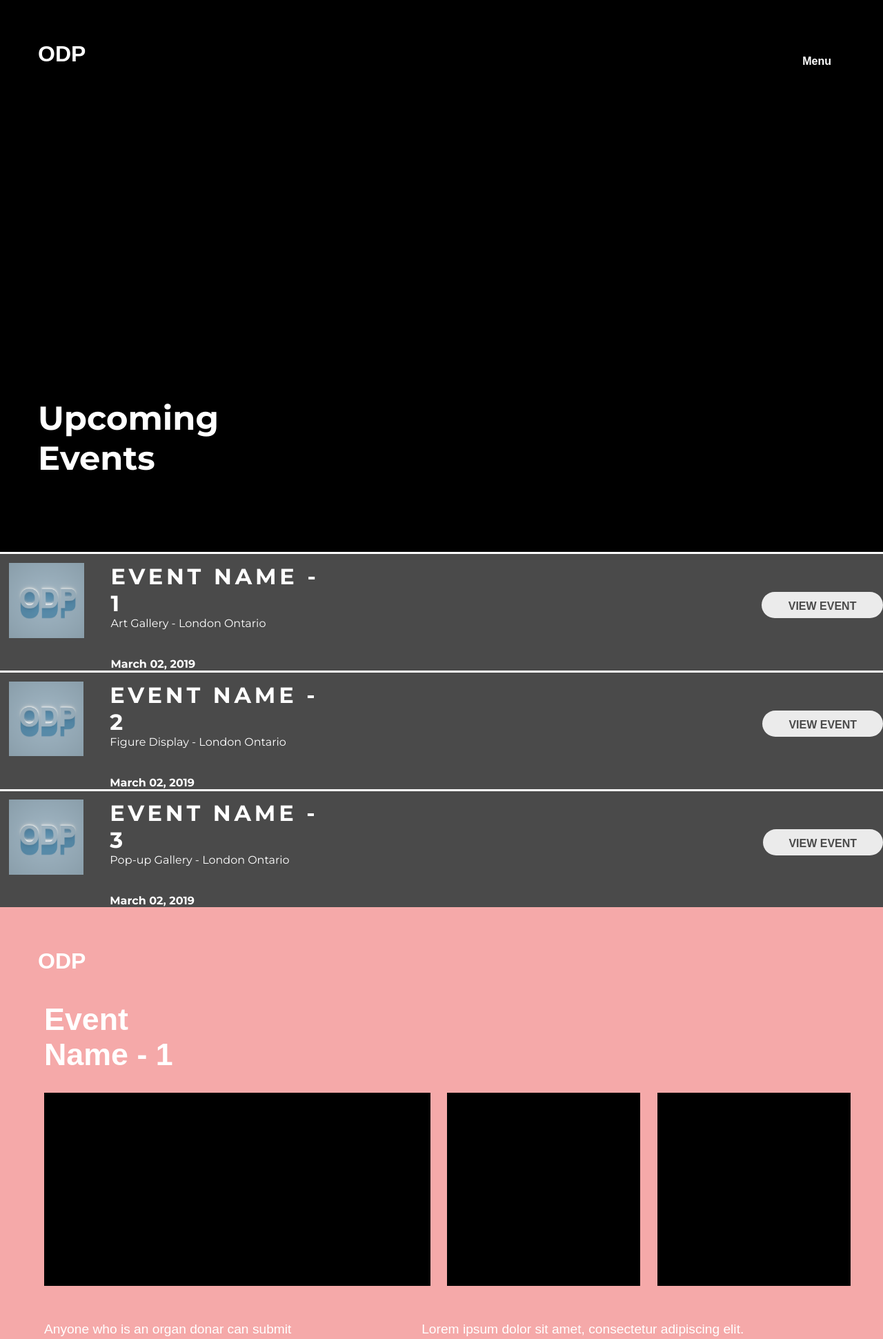
After one commit to Brendan-Rogers/FinalProject2019, a PHP site: page /events.html in a window 1280 px wide. The commit adds this page. Shown: the top 1941 px of the page at 69% size. Run offline with PHP 8.4, Linux system fonts and the light colour scheme.

Commit message:
Event page coded and styled

```diff
--- a/admin/scripts/connect.php
+++ b/admin/scripts/connect.php
@@ -9,7 +9,7 @@ $dsn = 'mysql:' . http_build_query($db_dsn, '', ';');
 
 // Set up connection credentials
 $db_user = 'root';
-$db_pass = 'root';
+$db_pass = '';
 
 $pdo = new PDO($dsn, $db_user, $db_pass);
 
--- a/css/master.css
+++ b/css/master.css
@@ -324,5 +324,154 @@ footer .siteTitle {
 
   .imgSect {
     margin-top: 50px; } }
+.siteTitleInv {
+  margin: 0;
+  font-size: 2em;
+  margin-left: 55px;
+  display: inline-block;
+  padding-top: 60px;
+  font-weight: bold;
+  color: #fff; }
+
+.menuButtonInv {
+  color: #ffffff; }
+
+.eventTop {
+  height: 100vh;
+  width: 100%;
+  background-color: black;
+  color: #fff; }
+
+.eventTitle {
+  font-family: "Montserrat", sans-serif;
+  font-weight: bold;
+  font-size: 3em;
+  width: 280px;
+  margin-left: 55px;
+  margin-top: 60vh; }
+
+.eventList {
+  width: 100%; }
+
+.eventPreview {
+  width: 100%;
+  background-color: #4a4a4a;
+  display: flex;
+  margin-top: 3px; }
+
+.eventPImgCon {
+  width: 120px;
+  margin-left: 1%;
+  margin-top: 1%;
+  margin-bottom: 1%;
+  margin-right: 3%; }
+
+.eventPImg {
+  width: 100%; }
+
+.eventPInfo {
+  font-family: "Montserrat", sans-serif;
+  margin-top: 1%; }
+
+.eventPName {
+  color: #fff;
+  font-size: 2em;
+  letter-spacing: .15em; }
+
+.eventPLoc {
+  color: #fff;
+  font-weight: initial;
+  margin-bottom: 40px; }
+
+.eventPDate {
+  color: #fff; }
+
+.eventPButton {
+  text-decoration: none;
+  color: #4a4a4a;
+  background-color: #ebebeb;
+  height: 2.4em;
+  padding: 6px 2%;
+  border-radius: 25px;
+  padding-top: 12px;
+  font-weight: bold;
+  margin-top: 55px;
+  margin-left: 50vw;
+  width: 188px;
+  text-align: center; }
+
+.event {
+  min-height: 100vh; }
+
+.event1 {
+  background-color: #f5a9a9; }
+
+.event2 {
+  background-color: #a9f4f5; }
+
+.event3 {
+  background-color: #b4f5a9; }
+
+.eventCon {
+  display: flex;
+  flex-direction: column;
+  margin-left: 5%; }
+
+.eventName {
+  font-size: 2.8em;
+  font-weight: bold;
+  width: 200px;
+  margin-top: 40px; }
+
+.eventName1 {
+  color: #fff; }
+
+.eventName2 {
+  color: black; }
+
+.eventImgs {
+  width: 100%;
+  display: flex;
+  margin-top: 30px;
+  flex-wrap: wrap; }
+
+.eventImg1 {
+  width: 560px;
+  height: 280px;
+  min-width: 280px;
+  background-color: black;
+  margin-bottom: 50px; }
+
+.eventImg2 {
+  width: 280px;
+  height: 280px;
+  min-width: 280px;
+  margin-left: 2%;
+  background-color: black; }
+
+.eventText {
+  display: flex;
+  color: #fff;
+  font-size: 1.2em;
+  line-height: 1.4em; }
+
+.eventText1 {
+  color: #fff; }
+
+.eventText2 {
+  color: black; }
+
+.eventBody1 {
+  width: 35%;
+  margin-right: 10%; }
+
+.eventBody2 {
+  width: 40%; }
+
+.footerEvent {
+  background-color: #313131;
+  margin-top: 0 !important;
+  height: 100px;
+  padding-bottom: 140px; }
 
 /*# sourceMappingURL=master.css.map */
--- /dev/null
+++ b/events.html
@@ -0,0 +1,146 @@
+<!DOCTYPE html>
+<html lang="en">
+<head>
+    <meta charset="UTF-8">
+    <meta name="viewport" content="width=device-width, initial-scale=1.0">
+    <meta http-equiv="X-UA-Compatible" content="ie=edge">
+    <title>ODP - Events</title>
+    <link rel="stylesheet" href="css/master.css">
+</head>
+<body>
+
+    <nav class="navArea hidden">
+        <h1 class="hidden">Main Navigation</h1>
+
+        <a href="#" class="closeButton">Close</a>
+
+        <ul class="navList">
+            <li class="navOpt"><a href="index.html" class="navLink">home.</a></li>
+            <li class="navOpt"><a href="#" class="navLink">about.</a></li>
+            <li class="navOpt"><a href="gallery.php" class="navLink">gallery.</a></li>
+            <li class="navOpt"><a href="#" class="navLink">contact.</a></li>
+        </ul>
+
+        <ul class="navInfo">
+            <li class="infoList">130 Dundas Street, 5th floor</li>
+            <li class="infoList">London, Ontario</li>
+            <li class="infoList">(555)-555-5555</li>
+            <li class="infoList">Awareness@ODP.ca</li>
+        </ul>
+    </nav>
+
+    <a href="#" class="menuButton menuButtonInv">Menu</a>
+
+    <main class="container page">
+        <!-- <h1 class="siteTitleInv">ODP</h1> -->
+
+        <div class="eventTop">
+            <h1 class="siteTitleInv">ODP</h1>
+            <h2 class="eventTitle">Upcoming Events</h2>
+        </div>
+
+        <div class="eventList">
+            <div class="eventPreview">
+                <div class="eventPImgCon">
+                    <img src="images/organ_logo.png" alt="Event preview image" class="eventPImg">
+                </div>
+                <div class="eventPInfo">
+                    <h3 class="eventPName">EVENT NAME - 1</h3>
+                    <h4 class="eventPLoc">Art Gallery - London Ontario</h4>
+                    <h4 class="eventPDate">March 02, 2019</h4>
+                </div>
+                <a href="#event1" class="eventPButton">VIEW EVENT</a>
+            </div>
+
+            <div class="eventPreview">
+                <div class="eventPImgCon">
+                    <img src="images/organ_logo.png" alt="Event preview image" class="eventPImg">
+                </div>
+                <div class="eventPInfo">
+                    <h3 class="eventPName">EVENT NAME - 2</h3>
+                    <h4 class="eventPLoc">Figure Display - London Ontario</h4>
+                    <h4 class="eventPDate">March 02, 2019</h4>
+                </div>
+                <a href="#event2" class="eventPButton">VIEW EVENT</a>
+            </div>
+
+            <div class="eventPreview">
+                <div class="eventPImgCon">
+                    <img src="images/organ_logo.png" alt="Event preview image" class="eventPImg">
+                </div>
+                <div class="eventPInfo">
+                    <h3 class="eventPName">EVENT NAME - 3</h3>
+                    <h4 class="eventPLoc">Pop-up Gallery - London Ontario</h4>
+                    <h4 class="eventPDate">March 02, 2019</h4>
+                </div>
+                <a href="#event3" class="eventPButton">VIEW EVENT</a>
+            </div>
+        </div>
+
+        <div class="eventsArea">
+            <div class="event event1" id="event1">
+                <h1 class="siteTitleInv">ODP</h1>
+                <div class="eventCon">
+                    <h2 class="eventName eventName1">Event Name - 1</h2>
+                    <div class="eventImgs">
+                        <div class="eventImg1"></div>
+                        <div class="eventImg2"></div>
+                        <div class="eventImg2"></div>
+                    </div>
+                    <div class="eventText eventText1">
+                        <p class="eventBody1">Anyone who is an organ donar can submit artwork that can be viewed by the public eye, whether it be on the website or on a billboard</p>
+                        <p class="eventBody2">Lorem ipsum dolor sit amet, consectetur adipiscing elit. Etiam in cursus urna. Orci varius natoque penatibus et magnis dis parturient montes, nascetur ridiculus mus. Donec id volutpat erat, eget posuere quam. Duis malesuada magna eu felis iaculis, eu blandit elit faucibus.</p>
+                    </div>
+                </div>
+            </div>
+
+            <div class="event event2" id="event2">
+                <h1 class="siteTitleInv">ODP</h1>
+                <div class="eventCon">
+                    <h2 class="eventName eventName2">Event Name - 2</h2>
+                    <div class="eventImgs">
+                        <div class="eventImg1"></div>
+                        <div class="eventImg2"></div>
+                        <div class="eventImg2"></div>
+                    </div>
+                    <div class="eventText eventText2">
+                        <p class="eventBody1">Anyone who is an organ donar can submit artwork that can be viewed by the public eye, whether it be on the website or on a billboard.</p>
+                        <p class="eventBody2">Lorem ipsum dolor sit amet, consectetur adipiscing elit. Etiam in cursus urna. Orci varius natoque penatibus et magnis dis parturient montes, nascetur ridiculus mus. Donec id volutpat erat, eget posuere quam. Duis malesuada magna eu felis iaculis, eu blandit elit faucibus.</p>
+                    </div>
+                </div>
+            </div>
+
+            <div class="event event3" id="event3">
+                <h1 class="siteTitleInv">ODP</h1>
+                <div class="eventCon">
+                    <h2 class="eventName eventName2">Event Name - 3</h2>
+                    <div class="eventImgs">
+                        <div class="eventImg1"></div>
+                        <div class="eventImg2"></div>
+                        <div class="eventImg2"></div>
+                    </div>
+                    <div class="eventText eventText2">
+                        <p class="eventBody1">Anyone who is an organ donar can submit artwork that can be viewed by the public eye, whether it be on the website or on a billboard.</p>
+                        <p class="eventBody2">Lorem ipsum dolor sit amet, consectetur adipiscing elit. Etiam in cursus urna. Orci varius natoque penatibus et magnis dis parturient montes, nascetur ridiculus mus. Donec id volutpat erat, eget posuere quam. Duis malesuada magna eu felis iaculis, eu blandit elit faucibus.</p>
+                    </div>
+                </div>
+            </div>
+
+
+        </div>
+
+
+        <footer class="footerEvent">
+                <h2 class="hidden">Main Footer</h2>
+
+
+                <h1 class="siteTitle">ODP</h1>
+
+                <h4 class="copyright"><span class="centerer"></span><span class="centered">copyright@odp</span></h4>
+
+        </footer>
+
+    </main>
+    <script src="js/nav.js"></script>
+</body>
+</html>
--- a/sass/master.scss
+++ b/sass/master.scss
@@ -3,3 +3,4 @@
 @import 'modules/_nav';
 @import '_mixins';
 @import 'modules/_gallery';
+@import 'modules/_events';
--- /dev/null
+++ b/sass/modules/_events.scss
@@ -0,0 +1,186 @@
+.siteTitleInv{
+    margin: 0;
+    font-size: 2em;
+    margin-left: 55px;
+    display: inline-block;
+    padding-top: 60px;
+    font-weight: bold;
+    color: #fff;
+}
+
+.menuButtonInv{
+    color: #ffffff;
+}
+
+.eventTop{
+    height: 100vh;
+    width: 100%;
+    // TEMPORARY
+    background-color: black;
+    // TEMPORARY
+    color: #fff;
+}
+
+.eventTitle{
+    font-family: $mainFont;
+    font-weight: bold;
+    font-size: 3em;
+    width: 280px;
+    margin-left: 55px;
+    margin-top: 60vh;
+}
+
+
+
+.eventList{
+    width: 100%;
+}
+
+.eventPreview{
+    width: 100%;
+    background-color: #4a4a4a;
+    display: flex;
+    margin-top: 3px;
+}
+
+.eventPImgCon{
+    width: 120px;
+    margin-left: 1%;
+    margin-top: 1%;
+    margin-bottom: 1%;
+    margin-right: 3%;
+}
+
+.eventPImg{
+    width: 100%;
+}
+
+.eventPInfo{
+    font-family: $mainFont;
+    margin-top: 1%;
+}
+
+.eventPName{
+    color: #fff;
+    font-size: 2em;
+    letter-spacing: .15em;
+}
+
+.eventPLoc{
+    color: #fff;
+    font-weight: initial;
+    margin-bottom: 40px;
+}
+
+.eventPDate{
+    color: #fff;
+}
+
+.eventPButton{
+    text-decoration: none;
+    color: #4a4a4a;
+    background-color: #ebebeb;
+    height: 2.4em;
+    padding: 6px 2%;
+    border-radius: 25px;
+    padding-top: 12px;
+    font-weight: bold;
+    margin-top: 55px;
+    margin-left: 50vw;
+    width: 188px;
+    text-align: center;
+}
+
+.event{
+    min-height: 100vh;
+}
+
+.event1{
+    background-color: #f5a9a9;
+}
+
+.event2{
+    background-color: #a9f4f5;
+}
+
+.event3{
+    background-color: #b4f5a9;
+}
+
+.eventCon{
+    display: flex;
+    flex-direction: column;
+    margin-left: 5%;
+}
+
+.eventName{
+    font-size: 2.8em;
+    font-weight: bold;
+    width: 200px;
+    margin-top: 40px;
+}
+
+.eventName1{
+    color: #fff;
+}
+
+.eventName2{
+    color: black;
+}
+
+.eventImgs{
+    width: 100%;
+    display: flex;
+    margin-top: 30px;
+    flex-wrap: wrap;
+}
+
+.eventImg1{
+    width: 560px;
+    height: 280px;
+    min-width: 280px;
+    background-color: black;
+    margin-bottom: 50px;
+}
+
+.eventImg2{
+    width: 280px;
+    height: 280px;
+    min-width: 280px;
+    margin-left: 2%;
+    background-color: black;
+}
+
+.eventText{
+    display: flex;
+    color: #fff;
+    font-size: 1.2em;
+    line-height: 1.4em;
+}
+
+.eventText1{
+    color: #fff;
+}
+
+.eventText2{
+    color: black;
+}
+
+.eventBody1{
+    width: 35%;
+    margin-right: 10%;
+}
+
+.eventBody2{
+    width: 40%;
+}
+
+
+
+
+.footerEvent{
+    background-color: #313131;
+    margin-top: 0 !important;
+    height: 100px;
+    padding-bottom: 140px;
+}
```
Also changed, not shown: 1 other file.
